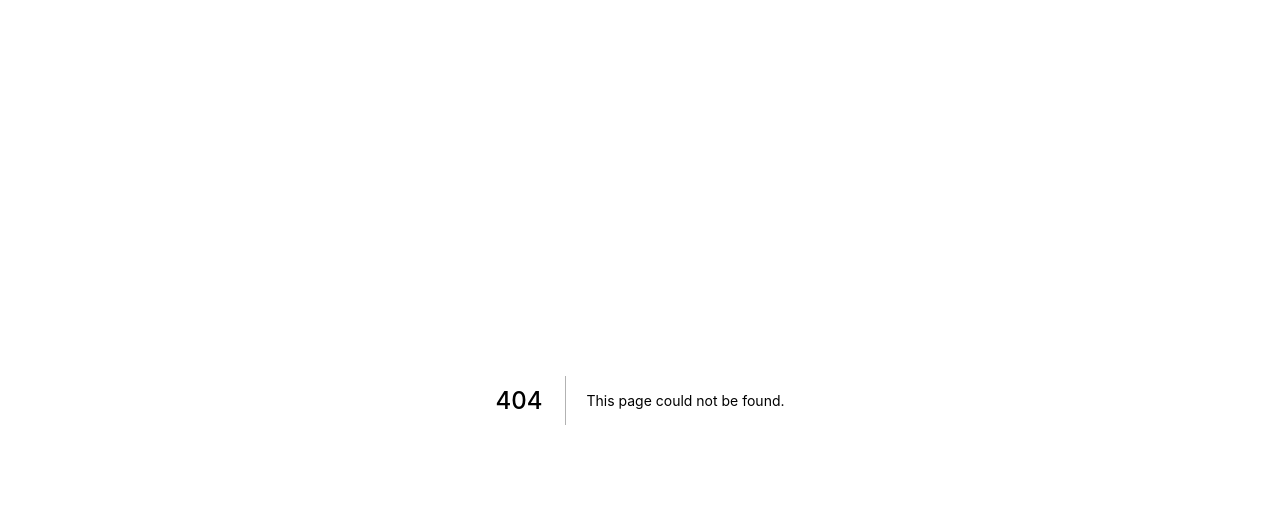
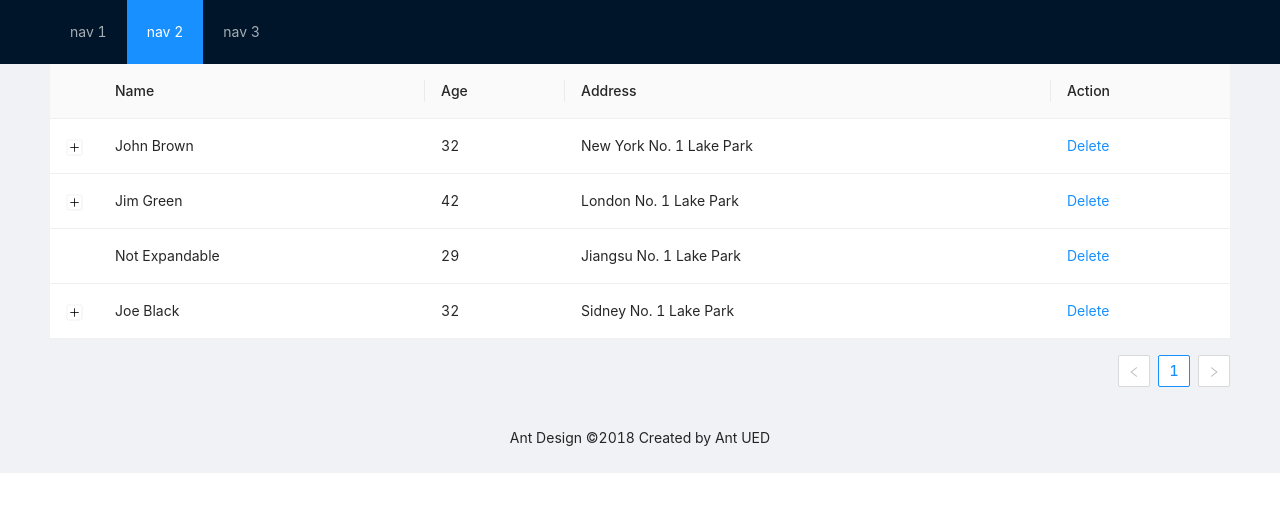
Before and after one commit to sphantom99/GrailsFrontEnd, a Next.js app: page /departments/department/1 in a window 1280 px wide. Before the commit this address had no page. Shown: the top 512 px of the page. Built offline with nearby package versions, Linux system fonts and the light colour scheme.

Commit message:
Fixed #1

```diff
--- /dev/null
+++ b/pages/departments/department/[department].js
@@ -0,0 +1,77 @@
+import { Table, Tag, Space } from 'antd';
+import 'antd/dist/antd.css'; // or 'antd/dist/antd.less'
+import { Layout, Menu, Breadcrumb } from 'antd';
+
+export default function allEmployeesInDepartment(){
+
+  const columns = [
+    { title: 'Name', dataIndex: 'name', key: 'name' },
+    { title: 'Age', dataIndex: 'age', key: 'age' },
+    { title: 'Address', dataIndex: 'address', key: 'address' },
+    {
+      title: 'Action',
+      dataIndex: '',
+      key: 'x',
+      render: () => <a>Delete</a>,
+    },
+  ];
+  const data = [
+    {
+      key: 1,
+      name: 'John Brown',
+      age: 32,
+      address: 'New York No. 1 Lake Park',
+      description: 'My name is John Brown, I am 32 years old, living in New York No. 1 Lake Park.',
+    },
+    {
+      key: 2,
+      name: 'Jim Green',
+      age: 42,
+      address: 'London No. 1 Lake Park',
+      description: 'My name is Jim Green, I am 42 years old, living in London No. 1 Lake Park.',
+    },
+    {
+      key: 3,
+      name: 'Not Expandable',
+      age: 29,
+      address: 'Jiangsu No. 1 Lake Park',
+      description: 'This not expandable',
+    },
+    {
+      key: 4,
+      name: 'Joe Black',
+      age: 32,
+      address: 'Sidney No. 1 Lake Park',
+      description: 'My name is Joe Black, I am 32 years old, living in Sidney No. 1 Lake Park.',
+    },
+  ];
+const { Column, ColumnGroup } = Table;
+const { Header, Content, Footer } = Layout;
+
+
+return(
+    <div>
+    <Layout className="layout">
+    <Header>
+  <div className="logo" />
+  <Menu theme="dark" mode="horizontal" defaultSelectedKeys={['2']}>
+    <Menu.Item key="1">nav 1</Menu.Item>
+    <Menu.Item key="2">nav 2</Menu.Item>
+    <Menu.Item key="3">nav 3</Menu.Item>
+  </Menu>
+    </Header>
+<Content style={{ padding: '0 50px' }}>
+<Table
+    columns={columns}
+    expandable={{
+      expandedRowRender: record => <p style={{ margin: 0 }}>{record.description}</p>,
+      rowExpandable: record => record.name !== 'Not Expandable',
+    }}
+    dataSource={data}
+  />
+  </Content>
+    <Footer style={{ textAlign: 'center' }}>Ant Design ©2018 Created by Ant UED</Footer>
+  </Layout>
+    </div>
+)
+}
```
